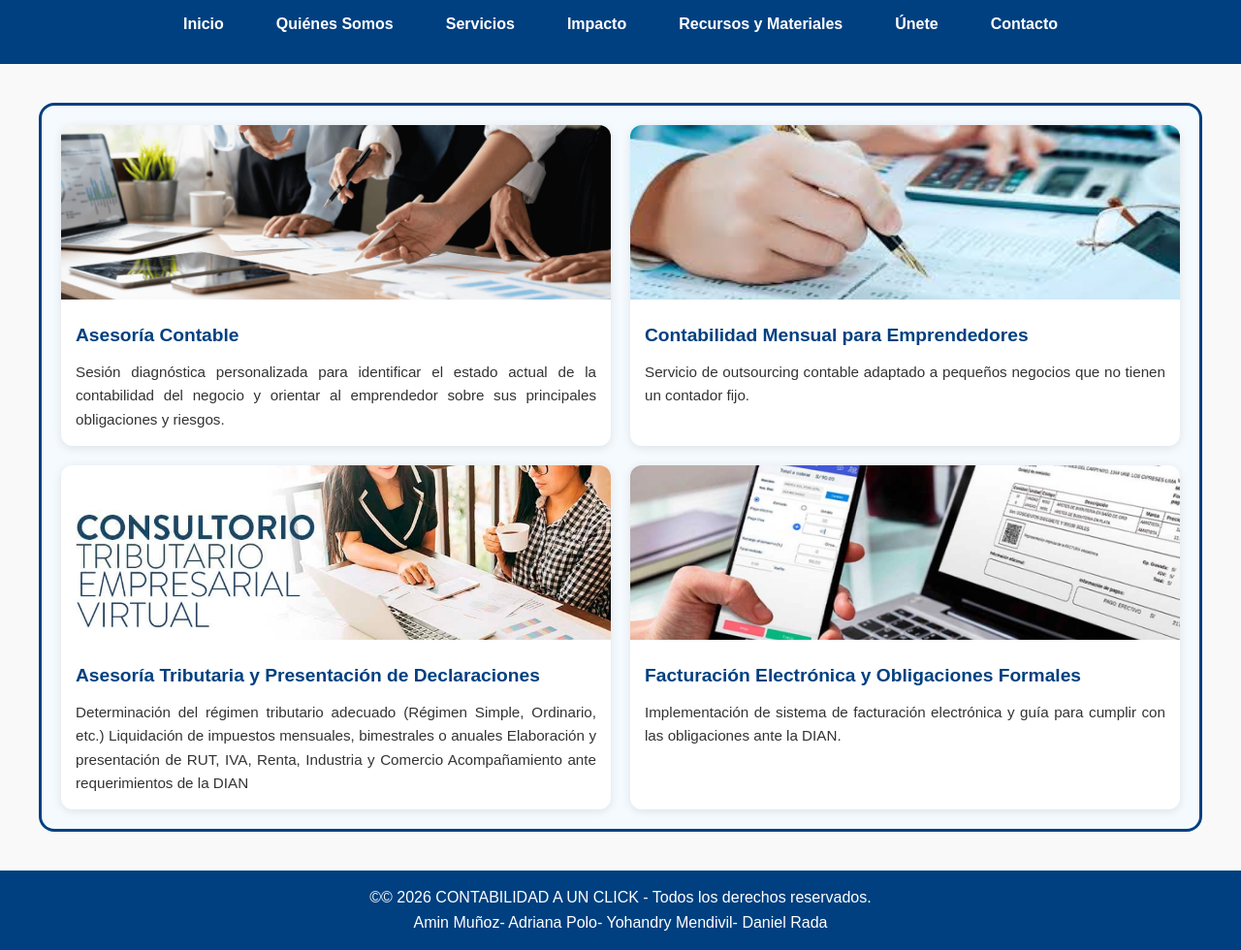
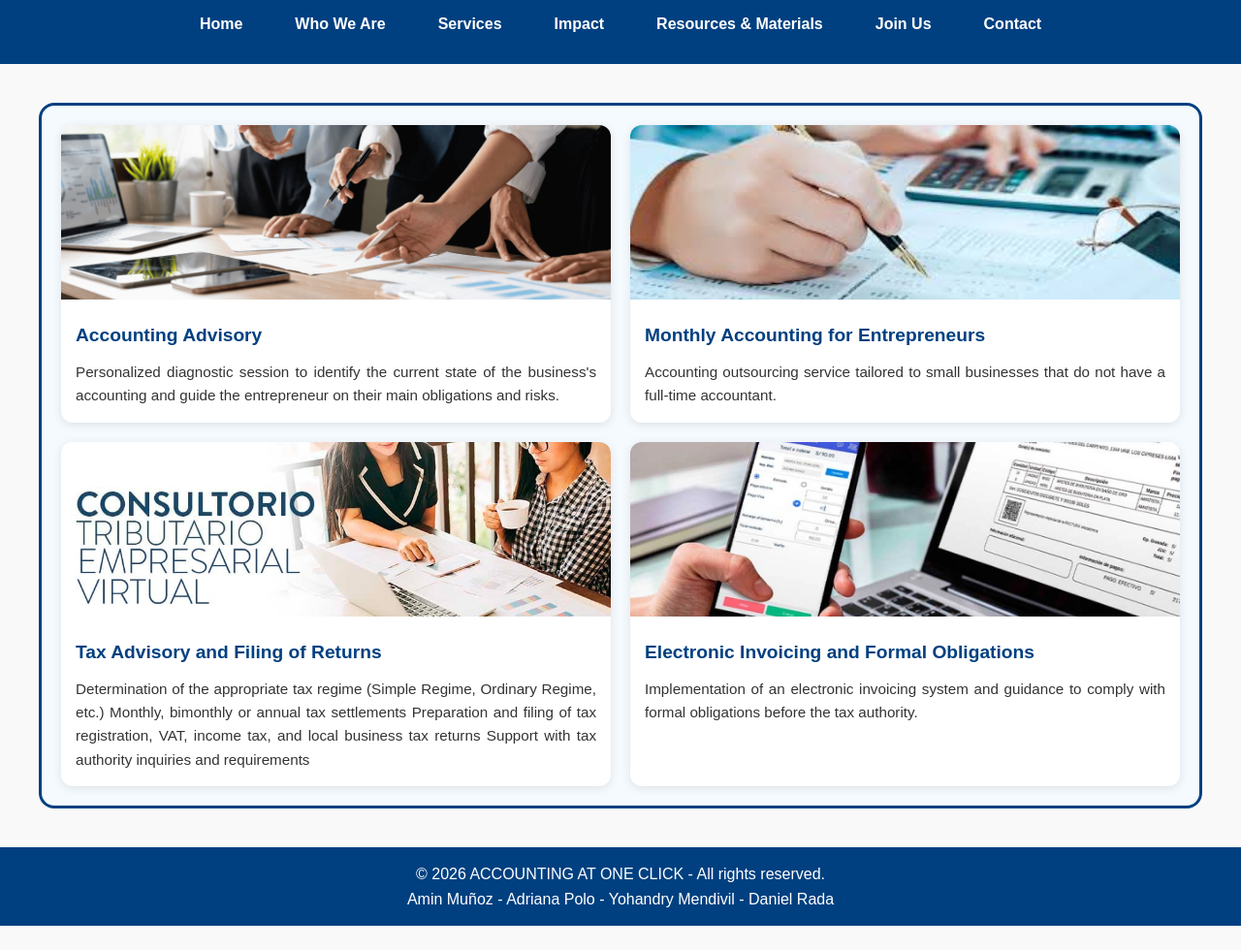
Before and after one commit to AminwaI/AminWai, a plain HTML site: page programas.html in a window 1280 px wide. Shown: the part 90-1070 px from the top of the page at 97% size. After the commit the page ends 1045 px from the top, so only its background shows below. Drawn offline with Linux system fonts and the light colour scheme.

Commit message:
Translate content in programas.html to English
cambiando los párrafos a ingles

```diff
--- a/programas.html
+++ b/programas.html
@@ -1,23 +1,22 @@
 <!DOCTYPE html>
-<html lang="es">
+<html lang="en">
 <head>
     <meta charset="UTF-8">
-    <title>Programas y Servicios - CONTABILIDAD A UN CLICK</title>
-
+    <title>Programs & Services - ACCOUNTING AT ONE CLICK</title>
     <link rel="stylesheet" href="css/programas.css">
 </head>
 <body>
     <header>
-        <h1>CONTABILIDAD A UN CLICK</h1>
+        <h1>ACCOUNTING AT ONE CLICK</h1>
         <nav>
             <ul>
-                <li><a href="index.html">Inicio</a></li>
-                <li><a href="quienes-somos.html">Quiénes Somos</a></li>
-                <li><a href="programas.html">Servicios</a></li>
-                <li><a href="impacto.html">Impacto</a></li>
-                <li><a href="recursos.html">Recursos y Materiales</a></li>
-                <li><a href="unete.html">Únete</a></li>
-                <li><a href="contacto.html">Contacto</a></li>
+                <li><a href="index.html">Home</a></li>
+                <li><a href="quienes-somos.html">Who We Are</a></li>
+                <li><a href="programas.html">Services</a></li>
+                <li><a href="impacto.html">Impact</a></li>
+                <li><a href="recursos.html">Resources & Materials</a></li>
+                <li><a href="unete.html">Join Us</a></li>
+                <li><a href="contacto.html">Contact</a></li>
             </ul>
         </nav>
     </header>
@@ -25,45 +24,45 @@
     <div class="card-wrapper">
         <div class="card-container">
           <div class="card">
-            <img src="img/que-es-una-asesoria-contable.png" alt="Asesoría Contable">
+            <img src="img/que-es-una-asesoria-contable.png" alt="Accounting Advisory">
             <div class="card-content">
-              <h3>Asesoría Contable</h3>
-              <p>Sesión diagnóstica personalizada para identificar el estado actual de la contabilidad del negocio y orientar al emprendedor sobre sus principales obligaciones y riesgos.</p>
+              <h3>Accounting Advisory</h3>
+              <p>Personalized diagnostic session to identify the current state of the business's accounting and guide the entrepreneur on their main obligations and risks.</p>
             </div>
           </div>
           <div class="card">
-            <img src="img/images.jpeg" alt="Contabilidad Mensual para Emprendedores">
+            <img src="img/images.jpeg" alt="Monthly Accounting for Entrepreneurs">
             <div class="card-content">
-              <h3>Contabilidad Mensual para Emprendedores</h3>
-              <p>Servicio de outsourcing contable adaptado a pequeños negocios que no tienen un contador fijo.</p>
+              <h3>Monthly Accounting for Entrepreneurs</h3>
+              <p>Accounting outsourcing service tailored to small businesses that do not have a full-time accountant.</p>
             </div>
           </div>
           <div class="card">
-            <img src="img/consultorio-tributario-empresarial.jpg" alt="Asesoría Tributaria y Presentación de Declaraciones">
+            <img src="img/consultorio-tributario-empresarial.jpg" alt="Tax Advisory and Filing of Returns">
             <div class="card-content">
-              <h3>Asesoría Tributaria y Presentación de Declaraciones</h3>
-              <p>Determinación del régimen tributario adecuado (Régimen Simple, Ordinario, etc.)
+              <h3>Tax Advisory and Filing of Returns</h3>
+              <p>Determination of the appropriate tax regime (Simple Regime, Ordinary Regime, etc.)
 
-                Liquidación de impuestos mensuales, bimestrales o anuales
+                Monthly, bimonthly or annual tax settlements
 
-                Elaboración y presentación de RUT, IVA, Renta, Industria y Comercio
+                Preparation and filing of tax registration, VAT, income tax, and local business tax returns
 
-                Acompañamiento ante requerimientos de la DIAN</p>
+                Support with tax authority inquiries and requirements</p>
             </div>
           </div>
           <div class="card">
-            <img src="img/facturacion-electronica.jpg" alt="Facturación Electrónica y Obligaciones Formales">
+            <img src="img/facturacion-electronica.jpg" alt="Electronic Invoicing and Formal Obligations">
             <div class="card-content">
-              <h3>Facturación Electrónica y Obligaciones Formales</h3>
-              <p>Implementación de sistema de facturación electrónica y guía para cumplir con las obligaciones ante la DIAN.</p>
+              <h3>Electronic Invoicing and Formal Obligations</h3>
+              <p>Implementation of an electronic invoicing system and guidance to comply with formal obligations before the tax authority.</p>
             </div>
           </div>
         </div>
       </div>
 
     <footer>
-        <p>&copy;© 2026 CONTABILIDAD A UN CLICK - Todos los derechos reservados.</p>
-	<p>Amin Muñoz- Adriana Polo- Yohandry Mendivil- Daniel Rada</p>
+        <p>&copy; 2026 ACCOUNTING AT ONE CLICK - All rights reserved.</p>
+	<p>Amin Muñoz - Adriana Polo - Yohandry Mendivil - Daniel Rada</p>
     </footer>
 </body>
 </html>
```
